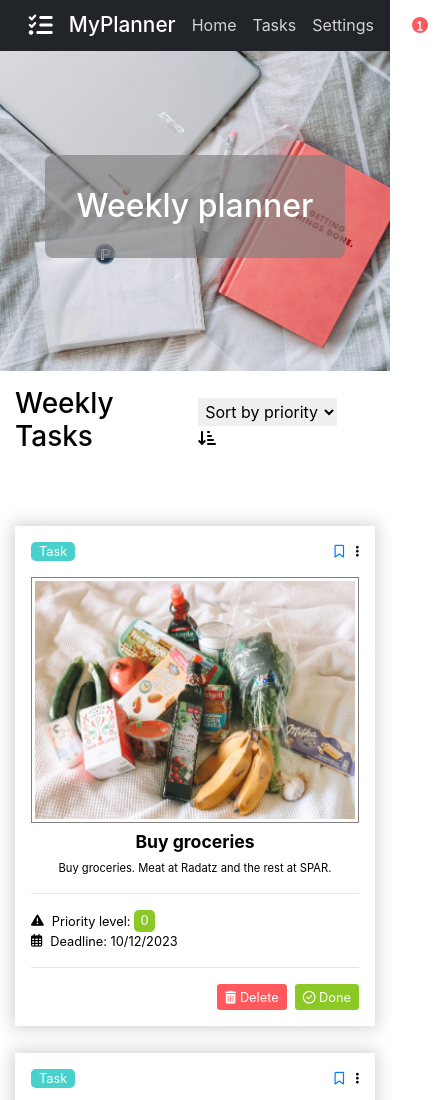
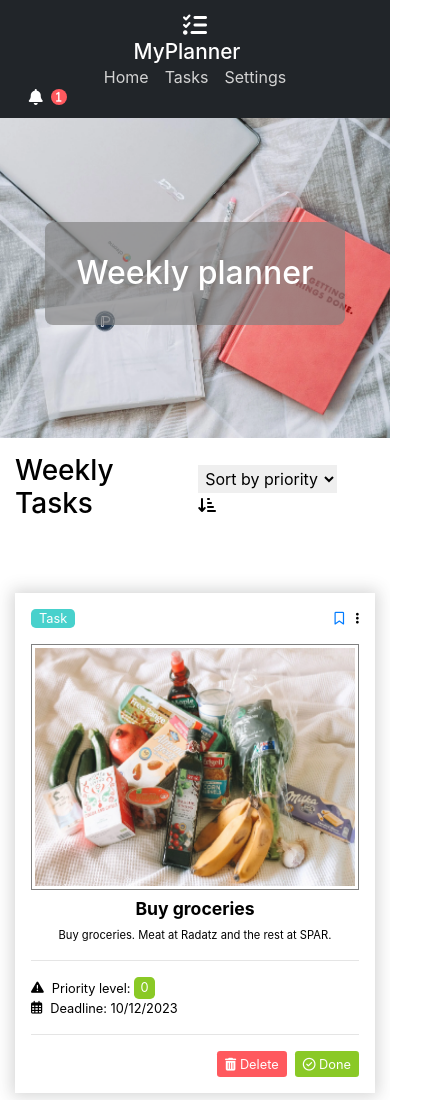
Before and after one commit to miroslavmihok/FE20-CR2-MiroslavMihok, a plain HTML site: page index.html in a window 390 px wide. Shown: the top 1100 px of the page, 444 px wide, since content can reach past the window. Drawn offline with nearby package versions, Linux system fonts and the light colour scheme.

Commit message:
added some css for mobile version

```diff
--- a/scss/_header.scss
+++ b/scss/_header.scss
@@ -11,9 +11,18 @@ header {
     @include flex-align();
     justify-content: space-between;
     padding: 0.8rem;
+    @media (max-width: 400px) {
+      height: fit-content;
+      display: block;
+      text-align: center;
+    }
 
     .nav__left {
       @include flex-align();
+      @media (max-width: 400px) {
+        display: block;
+        text-align: center;
+      }
 
       #header__logo {
         font-size: 1.5rem;
@@ -31,9 +40,13 @@ header {
         @include flex-align();
         gap: 1rem;
         margin: 0;
+        @media (max-width: 400px) {
+          justify-content: center;
+        }
+
 
         a {
-            color: $--clr-lightgrey;
+          color: $--clr-lightgrey;
         }
       }
     }
```
Also changed, not shown: scss/styles.css, 1 other file.
